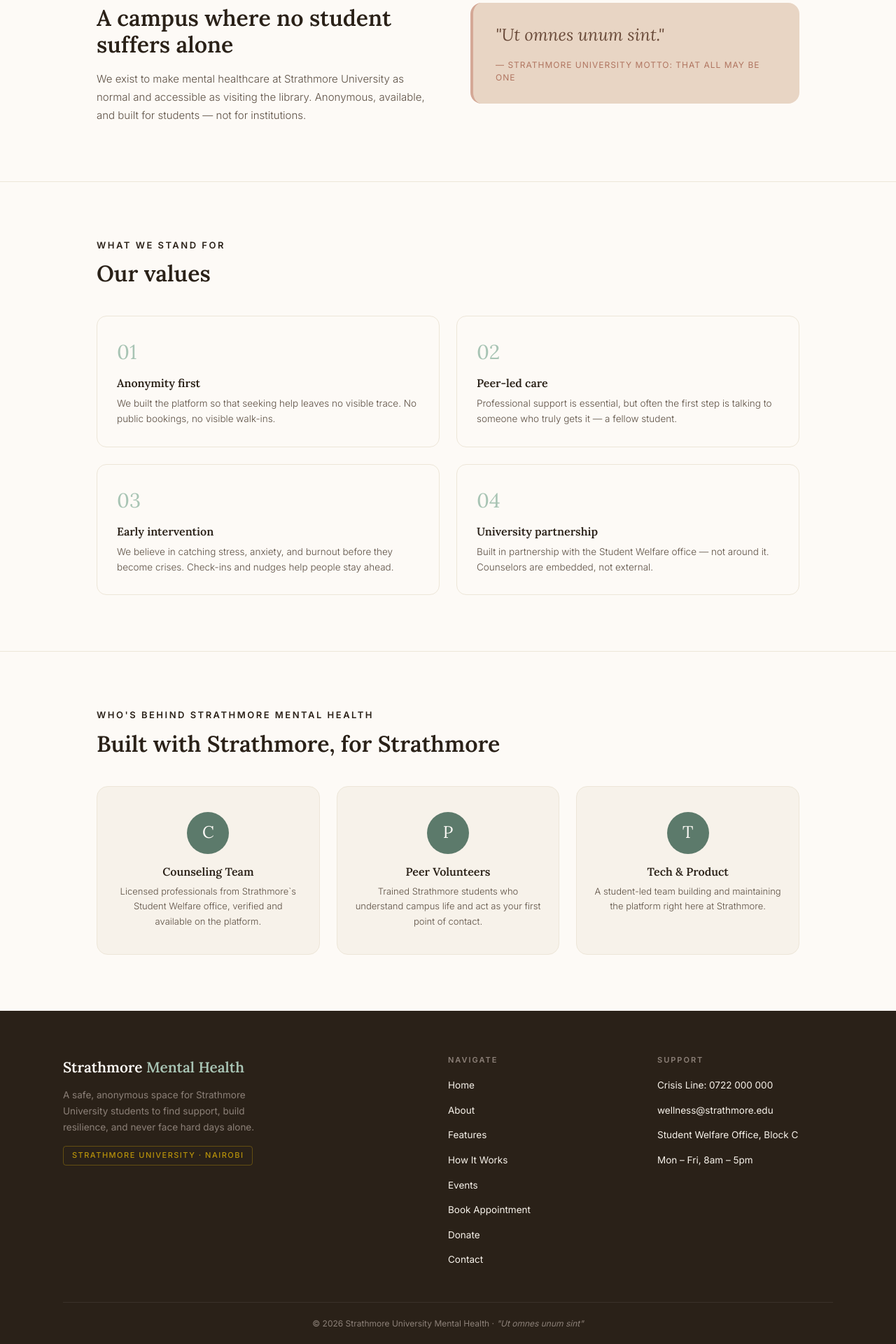
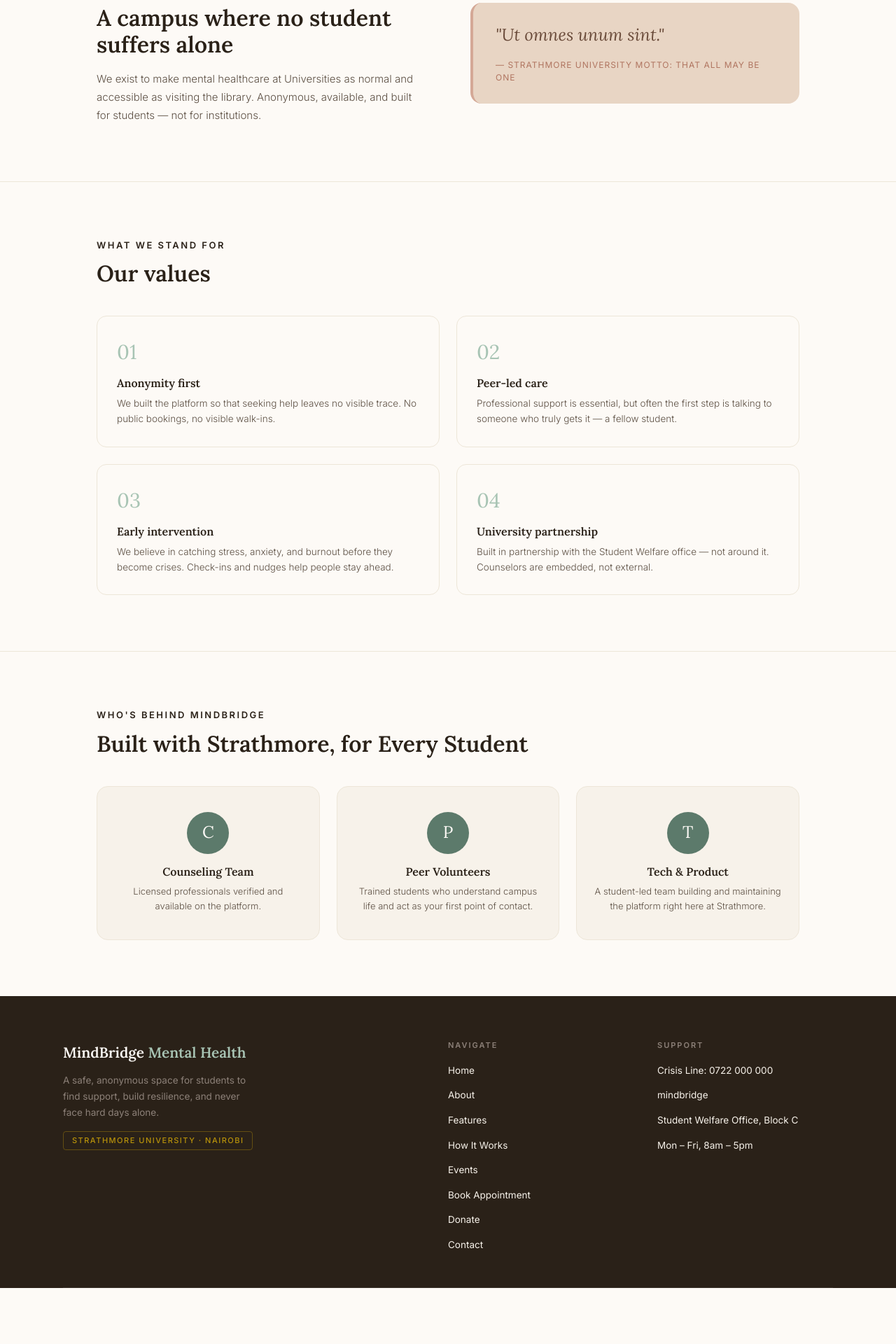
Before and after one commit to BarackAdida/strathmore-mental-health, a React (Vite) app: page /about in a window 1280 px wide. Shown: the part 703-2623 px from the top of the page at 70% size. After the commit the page ends 2543 px from the top, so only its background shows below. Built offline with nearby package versions, Linux system fonts and the light colour scheme.

Commit message:
Changed name from Strathmore to MindBridge

```diff
--- a/index.html
+++ b/index.html
@@ -3,7 +3,7 @@
   <head>
     <meta charset="UTF-8" />
     <meta name="viewport" content="width=device-width, initial-scale=1.0" />
-    <title>Strathmore University Mental Health — Student Support</title>
+    <title>MindBridge</title>
     <link rel="icon" type="image/png" href="/src/assets/icon.png">
     <link rel="preconnect" href="https://fonts.googleapis.com">
     <link rel="preconnect" href="https://fonts.gstatic.com" crossorigin>
--- a/package.json
+++ b/package.json
@@ -1,5 +1,5 @@
 {
-  "name": "strathmore-mental-health",
+  "name": "mindbridge",
   "private": true,
   "version": "0.0.0",
   "type": "module",
--- a/src/components/Dashboard.jsx
+++ b/src/components/Dashboard.jsx
@@ -10,23 +10,19 @@
   const [mood, setMood] = useLocalStorage('userMood', '😊');
   const [bookings] = useLocalStorage('bookings', []);
   const [events] = useLocalStorage('events', []);
-  const [appointments] = useLocalStorage('appointments', []); // assume stored as array of appointment objects
+  const [appointments] = useLocalStorage('appointments', []);
 
-  // If not logged in, redirect to login
   if (!currentUser) {
     navigate('/');
     return null;
   }
 
-  // Get the list of booked event objects
   const bookedEvents = events.filter(e => bookings.includes(e.id));
 
-  // Handle mood change
   const handleMoodSelect = (emoji) => {
     setMood(emoji);
   };
 
-  // Handle logout
   const handleLogout = () => {
     setCurrentUser(null);
     navigate('/');
@@ -34,7 +30,6 @@
 
   return (
     <main className="dashboard">
-      {/* Header: username + mood */}
       <section className="dashboard-header">
         <div className="section-inner">
           <div className="user-greeting">
--- a/src/components/Footer.jsx
+++ b/src/components/Footer.jsx
@@ -6,8 +6,8 @@
     <footer className="footer">
       <div className="footer-inner">
         <div className="footer-brand">
-          <div className="footer-logo">Strathmore <span>Mental Health</span></div>
-          <p>A safe, anonymous space for Strathmore University students to find support, build resilience, and never face hard days alone.</p>
+          <div className="footer-logo">MindBridge <span>Mental Health</span></div>
+          <p>A safe, anonymous space for students to find support, build resilience, and never face hard days alone.</p>
           <div className="strathmore-tag">Strathmore University · Nairobi</div>
         </div>
 
@@ -33,15 +33,11 @@
           <h4>Support</h4>
           <ul>
             <li><a href="tel:+254722000000">Crisis Line: 0722 000 000</a></li>
-            <li><a href="mailto:wellness@strathmore.edu">wellness@strathmore.edu</a></li>
+            <li><a href="mailto:mindbridge@gmail.com">mindbridge</a></li>
             <li><span>Student Welfare Office, Block C</span></li>
             <li><span>Mon – Fri, 8am – 5pm</span></li>
           </ul>
         </div>
-      </div>
-
-      <div className="footer-bottom">
-        <p>© 2026 Strathmore University Mental Health · <em>"Ut omnes unum sint"</em></p>
       </div>
     </footer>
   );
--- a/src/components/Navbar.jsx
+++ b/src/components/Navbar.jsx
@@ -8,7 +8,7 @@
   return (
     <nav className="navbar">
       <NavLink to="/" className="nav-logo" onClick={() => setOpen(false)}>
-        Strathmore <span>Mental Health</span>
+        Mindbridge <span>Mental Health</span>
       </NavLink>
 
       <button className="nav-toggle" onClick={() => setOpen(!open)} aria-label="Toggle menu">
--- a/src/pages/About.jsx
+++ b/src/pages/About.jsx
@@ -1,8 +1,8 @@
 import '../Styles/About.css';
 
 const team = [
-  { name: 'Counseling Team', role: 'Licensed professionals from Strathmore`s Student Welfare office, verified and available on the platform.' },
-  { name: 'Peer Volunteers', role: 'Trained Strathmore students who understand campus life and act as your first point of contact.' },
+  { name: 'Counseling Team', role: 'Licensed professionals verified and available on the platform.' },
+  { name: 'Peer Volunteers', role: 'Trained students who understand campus life and act as your first point of contact.' },
   { name: 'Tech & Product', role: 'A student-led team building and maintaining the platform right here at Strathmore.' },
 ];
 
@@ -21,7 +21,7 @@
         <div className="section-inner">
           <div className="section-label">Our Story</div>
           <h1>Mental health support that actually fits university life</h1>
-          <p>Strathmore Mental Health was born out of a simple observation: Strathmore has the counselors, the Student Welfare office, and the will — but students weren't reaching out. Stigma, fear of being seen, and long wait times kept help out of reach.</p>
+          <p>MindBridge Mental Health was born out of a simple observation: Strathmore has the counselors, the Student Welfare office, and the will — but students weren't reaching out. Stigma, fear of being seen, and long wait times kept help out of reach.</p>
           <p>We set out to remove every barrier between a student in need and the support they deserve.</p>
         </div>
       </section>
@@ -31,7 +31,7 @@
           <div className="mission-text">
             <div className="section-label">Mission</div>
             <h2>A campus where no student suffers alone</h2>
-            <p>We exist to make mental healthcare at Strathmore University as normal and accessible as visiting the library. Anonymous, available, and built for students — not for institutions.</p>
+            <p>We exist to make mental healthcare at Universities as normal and accessible as visiting the library. Anonymous, available, and built for students — not for institutions.</p>
           </div>
           <div className="mission-quote">
             <blockquote>
@@ -60,8 +60,8 @@
 
       <section className="team-section">
         <div className="section-inner">
-          <div className="section-label">Who's Behind Strathmore Mental Health</div>
-          <h2>Built with Strathmore, for Strathmore</h2>
+          <div className="section-label">Who's Behind MindBridge</div>
+          <h2>Built with Strathmore, for Every Student</h2>
           <div className="team-grid">
             {team.map((t, i) => (
               <div key={i} className="team-card">
--- a/src/pages/BookAppointment.jsx
+++ b/src/pages/BookAppointment.jsx
@@ -138,7 +138,7 @@
         <h1>Book an Appointment</h1>
         <p className="subtitle">
           Choose the type of support you need. All sessions are confidential and
-          free for Strathmore students.
+          free for Students.
         </p>
 
         <form onSubmit={handleSubmit} className="booking-form">
--- a/src/pages/Features.jsx
+++ b/src/pages/Features.jsx
@@ -5,7 +5,7 @@
   {
     icon: '📅',
     title: 'Anonymous Counselor Booking',
-    desc: 'Book a session with a Strathmore-licensed counselor using only your student ID. No names in public systems, no waiting room awkwardness.',
+    desc: 'Book a session with a MindBridge-licensed counselor using only your student ID. No names in public systems, no waiting room awkwardness.',
     tag: 'Privacy',
   },
   {
@@ -29,7 +29,7 @@
   {
     icon: '📊',
     title: 'Counselor Analytics Dashboard',
-    desc: 'Strathmore’s Student Welfare team gets aggregate, anonymized insights to understand when and where students need more support.',
+    desc: 'MindBridge team gets aggregate, anonymized insights to understand when and where students need more support.',
     tag: 'For Institutions',
   },
   {
--- a/src/pages/Home.jsx
+++ b/src/pages/Home.jsx
@@ -5,7 +5,7 @@
 const stats = [
   { number: '1 in 4', label: 'Kenyan university students experience anxiety or depression' },
   { number: '72%',    label: 'Never seek help due to stigma or lack of access' },
-  { number: '5,000+', label: 'Strathmore students who deserve better support' },
+  { number: '5,000+', label: 'Students who deserve better support' },
 ];
 
 const pillars = [
@@ -17,7 +17,7 @@
   {
     icon: '🤝',
     title: 'Peer Support',
-    desc: 'Connect with trained fellow Strathmore students who understand campus life firsthand.',
+    desc: 'Connect with trained fellow peers who understand campus life firsthand.',
   },
   {
     icon: '📱',
@@ -52,7 +52,7 @@
       {/* Hero */}
       <section className="hero">
         <div className="hero-content">
-          <div className="hero-eyebrow">For Strathmore University Students</div>
+          <div className="hero-eyebrow">For University Students</div>
           <h1>You don't have to carry this alone.</h1>
           <p>Strathmore Mental Health connects you to counselors, peers, and crisis support — anonymously, compassionately, and built for campus life.</p>
           <div className="hero-actions">
@@ -98,8 +98,8 @@
       {/* Pillars */}
       <section className="pillars-section">
         <div className="section-inner">
-          <div className="section-label">Why Strathmore Mental Health</div>
-          <h2>Care that fits around your life at Strathmore</h2>
+          <div className="section-label">Why MindBridge Mental Health</div>
+          <h2>Care that fits around your life at the University</h2>
           <div className="pillars-grid">
             {pillars.map((p, i) => (
               <div key={i} className="pillar-card">
@@ -116,7 +116,7 @@
       <section className="cta-banner">
         <div className="section-inner">
           <h2>Students get help before crisis — not after.</h2>
-          <p>Whether it's exam stress, homesickness, or something heavier — Strathmore Mental Health is here before it becomes overwhelming.</p>
+          <p>Whether it's exam stress, homesickness, or something heavier — MindBridge is here before it becomes overwhelming.</p>
           <Link to="/features" className="btn-primary">Explore the Platform</Link>
         </div>
       </section>
```
Also changed, not shown: src/auth/AuthApp.jsx (+2 -11 lines), src/pages/Contact.jsx (+4 -4 lines), 1 other file (tests, documents, lock files or other folders).
